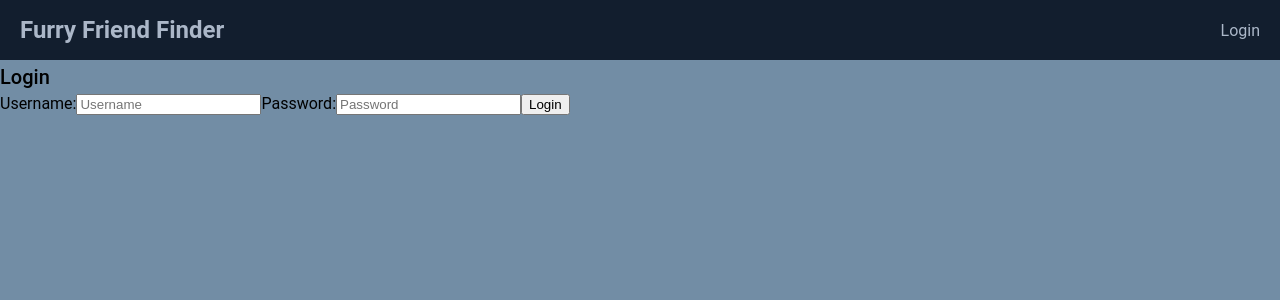
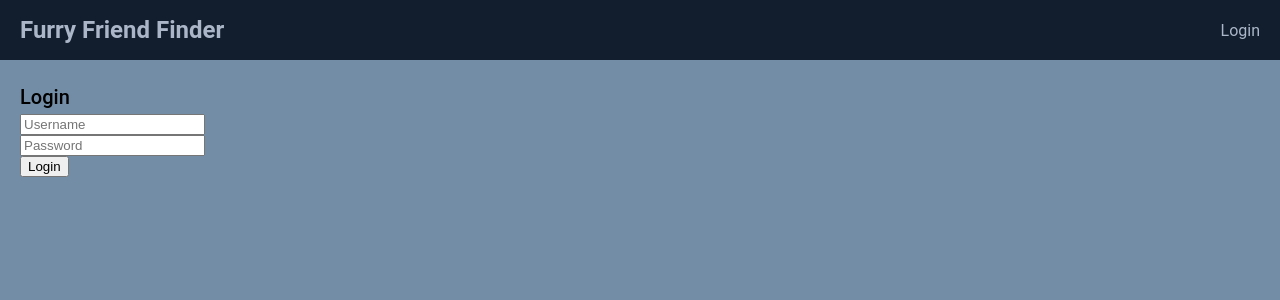
Before and after one commit to sabrina-s/furryfriendfinder, a React (Create React App) app in the folder client/: page /login in a window 1280 px wide. Shown: the top 300 px of the page. Built offline with nearby package versions, Linux system fonts and the light colour scheme.

Commit message:
Build/validate form with Formik and Yup

```diff
--- a/client/package.json
+++ b/client/package.json
@@ -8,12 +8,14 @@
     "@testing-library/jest-dom": "^4.2.4",
     "@testing-library/react": "^9.3.2",
     "@testing-library/user-event": "^7.1.2",
+    "formik": "^2.1.4",
     "lodash": "^4.17.15",
     "node-sass": "^4.13.1",
     "react": "^16.12.0",
     "react-dom": "^16.12.0",
     "react-router-dom": "^5.1.2",
-    "react-scripts": "^3.4.0"
+    "react-scripts": "^3.4.0",
+    "yup": "^0.28.3"
   },
   "scripts": {
     "start": "react-scripts start",
--- a/client/src/components/Users/LoginPage.js
+++ b/client/src/components/Users/LoginPage.js
@@ -1,14 +1,19 @@
 import React from 'react';
+import { Formik, Form, Field, ErrorMessage } from 'formik';
+import * as Yup from 'yup';
+
+const validationSchema = Yup.object().shape({
+  username: Yup.string().trim().required('Please enter username.'),
+  password: Yup.string().required('Please enter password.')
+})
 
 function LoginPage() {
-  function handleLogin (e) {
-    e.preventDefault()
-    console.log('logging in...')
+  const handleLogin = (values, { setSubmitting }) => {
+    setSubmitting(true)
 
-    const username = e.target.username.value
-    const password = e.target.password.value
+    const username = values.username;
+    const password = values.password;
 
-    const url = 'http://localhost:5000/api/users/login'
     const options = {
       method: 'POST',
       body: JSON.stringify({ username, password }),
@@ -18,14 +23,16 @@ function LoginPage() {
       credentials: 'include'
     }
 
-    e.target.reset()
-
-    // TODO
-    // fetch(url, options)
+    // TOFIX:
+    // fetch('/api/users/login', options)
     //   .then(response => {
+    //     setSubmitting(false);
     //     console.log('response', response);
     //   })
-    //   .catch(console.error)
+    //   .catch(error => {
+    //     setSubmitting(false);
+    //     console.log(error);
+    //   })
   }
 
   return (
@@ -33,31 +40,42 @@ function LoginPage() {
       <h3>Login</h3>
 
       <div>
-        <form onSubmit={handleLogin}>
-          <label>
-            Username:
-            <input
+        <Formik
+          initialValues={{
+            username: '',
+            password: ''
+          }}
+          validationSchema={validationSchema}
+          onSubmit={handleLogin}
+        >
+          {
+            props => (
+              <Form>
+                <div className='form-field'>
+                  <Field
                     type='text'
                     name='username'
                     placeholder='Username'
                   />
-          </label>
+                  <ErrorMessage name='username' component='span' className='form-field-error' />
+                </div>
 
-          <label>
-            Password:
-            <input
+                <div className='form-field'>
+                  <Field
                     type='password'
                     name='password'
                     placeholder='Password'
                   />
-          </label>
+                  <ErrorMessage name='password' component='span' className='form-field-error' />
+                </div>
 
-          <input
-            type='submit'
-            value='Login'
-            onClick={() => handleLogin}
-          />
-        </form>
+                <button type='submit' disabled={props.isSubmitting}>
+                  Login
+                </button>
+              </Form>
+            )
+          }
+        </Formik>
       </div>
     </div>
   )
--- a/client/src/index.css
+++ b/client/src/index.css
@@ -54,3 +54,13 @@ a {
   -webkit-box-orient: vertical;
   overflow: hidden;
 }
+
+.login-page {
+  padding: 20px;
+}
+
+.form-field-error {
+  color: #a70000;
+  font-size: 13px;
+  margin-left: 5px;
+}
```
Also changed, not shown: 1 other file (tests, documents, lock files or other folders). Lines whose indentation alone changed are shown as unchanged.
